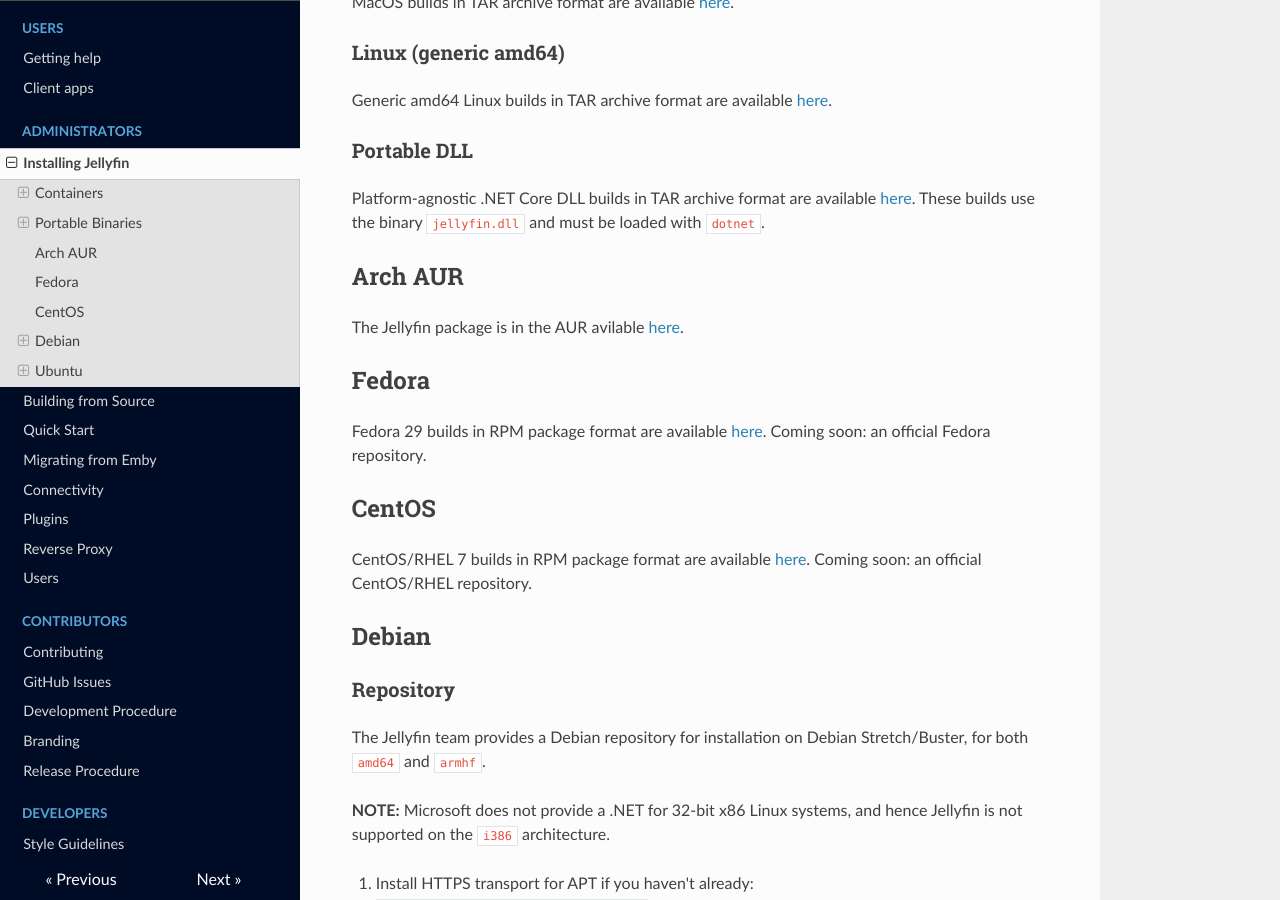
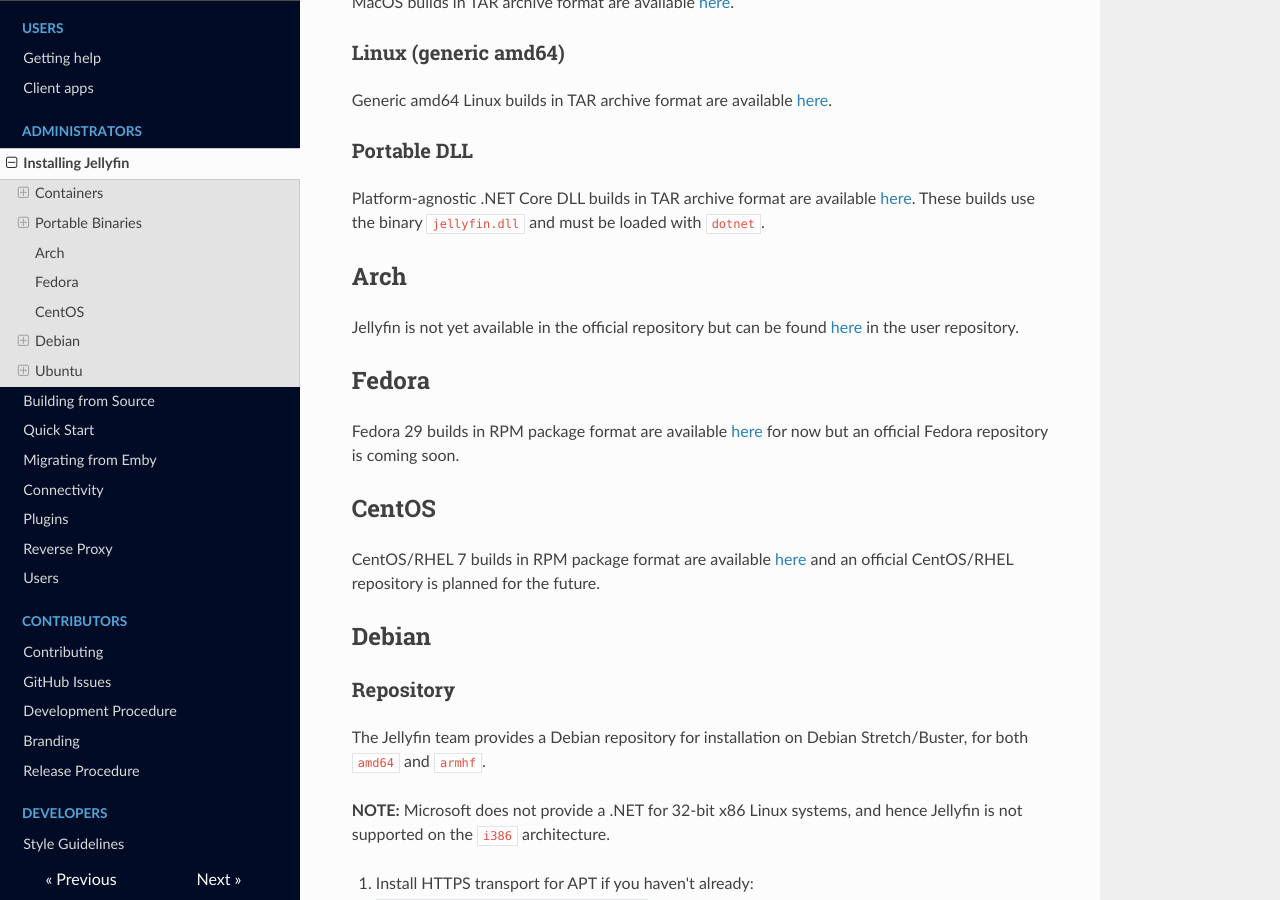
Before and after one commit to jellyfin-archive/jellyfin-docs, an MkDocs documentation site: the page built from docs/administrator-docs/installing.md, in a window 1280 px wide and 900 px high, scrolled down 1670 px. Built offline with MkDocs 1.6.1, drawn with Linux system fonts in a browser that asks for light colours; nearby versions of some CDN libraries; old or Windows-style settings are respelled for this version of MkDocs.

Commit message:
add page for tasks and update install options

````diff
--- a/docs/administrator-docs/installing.md
+++ b/docs/administrator-docs/installing.md
@@ -35,6 +35,7 @@ Alternative docker-compose example:
             - /path/to/cache:/cache
             - /path/to/media:/media
 ```
+
 ### Unraid Docker
 
 An Unraid Docker template is available in the repository.
@@ -72,17 +73,17 @@ Generic amd64 Linux builds in TAR archive format are available [here](https://re
 
 Platform-agnostic .NET Core DLL builds in TAR archive format are available [here](https://repo.jellyfin.org/releases/server/portable). These builds use the binary `jellyfin.dll` and must be loaded with `dotnet`.
 
-## Arch AUR
+## Arch
 
-The Jellyfin package is in the AUR avilable [here](https://aur.archlinux.org/packages/jellyfin-git/).
+Jellyfin is not yet available in the official repository but can be found [here](https://aur.archlinux.org/packages/jellyfin-git/) in the user repository.
 
 ## Fedora
 
-Fedora 29 builds in RPM package format are available [here](https://repo.jellyfin.org/releases/server/fedora). Coming soon: an official Fedora repository.
+Fedora 29 builds in RPM package format are available [here](https://repo.jellyfin.org/releases/server/fedora) for now but an official Fedora repository is coming soon.
 
 ## CentOS
 
-CentOS/RHEL 7 builds in RPM package format are available [here](https://repo.jellyfin.org/releases/server/centos). Coming soon: an official CentOS/RHEL repository.
+CentOS/RHEL 7 builds in RPM package format are available [here](https://repo.jellyfin.org/releases/server/centos) and an official CentOS/RHEL repository is planned for the future.
 
 ## Debian
 
````
Also changed, not shown: docs/administrator-docs/tasks.md (added, +7 -0 lines).
